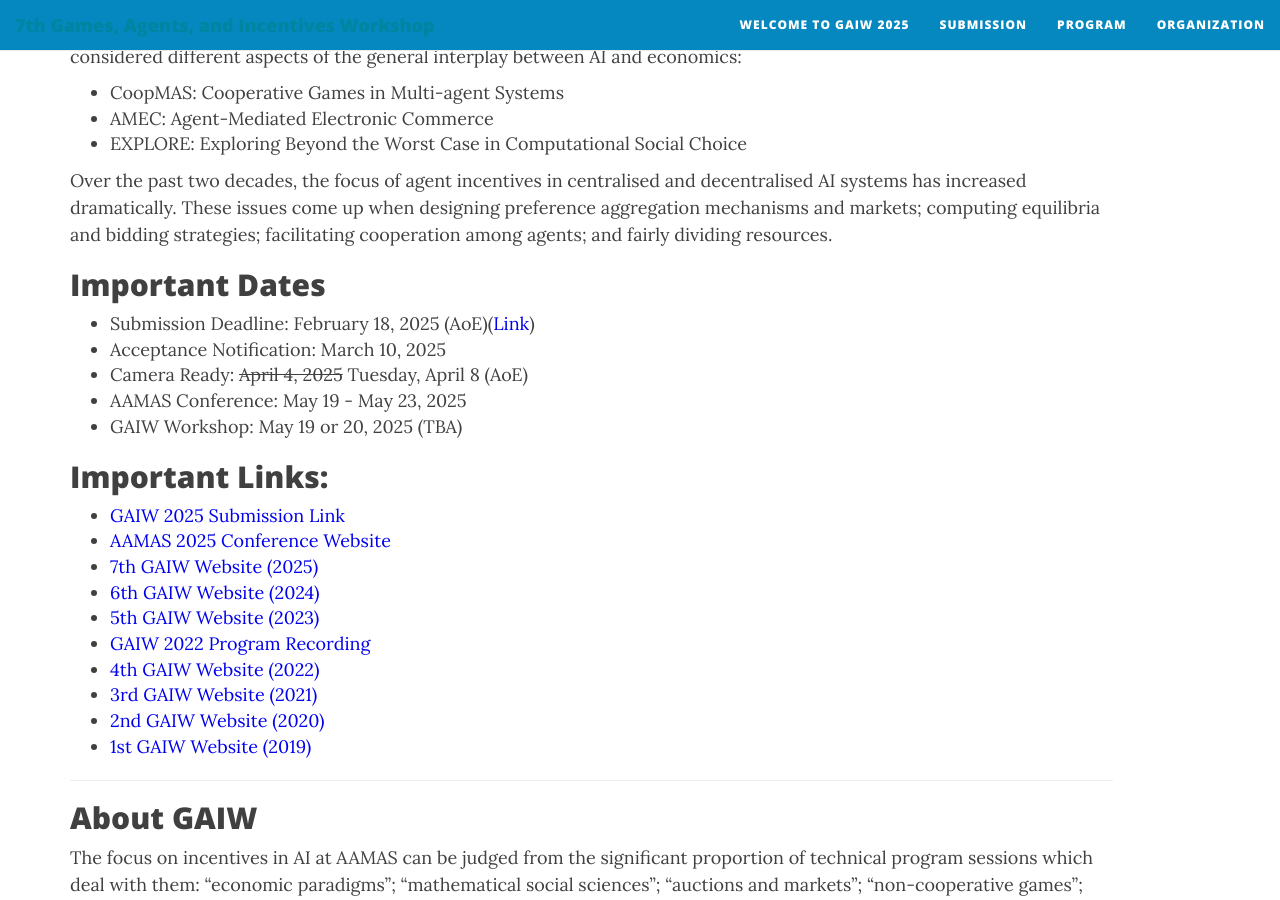
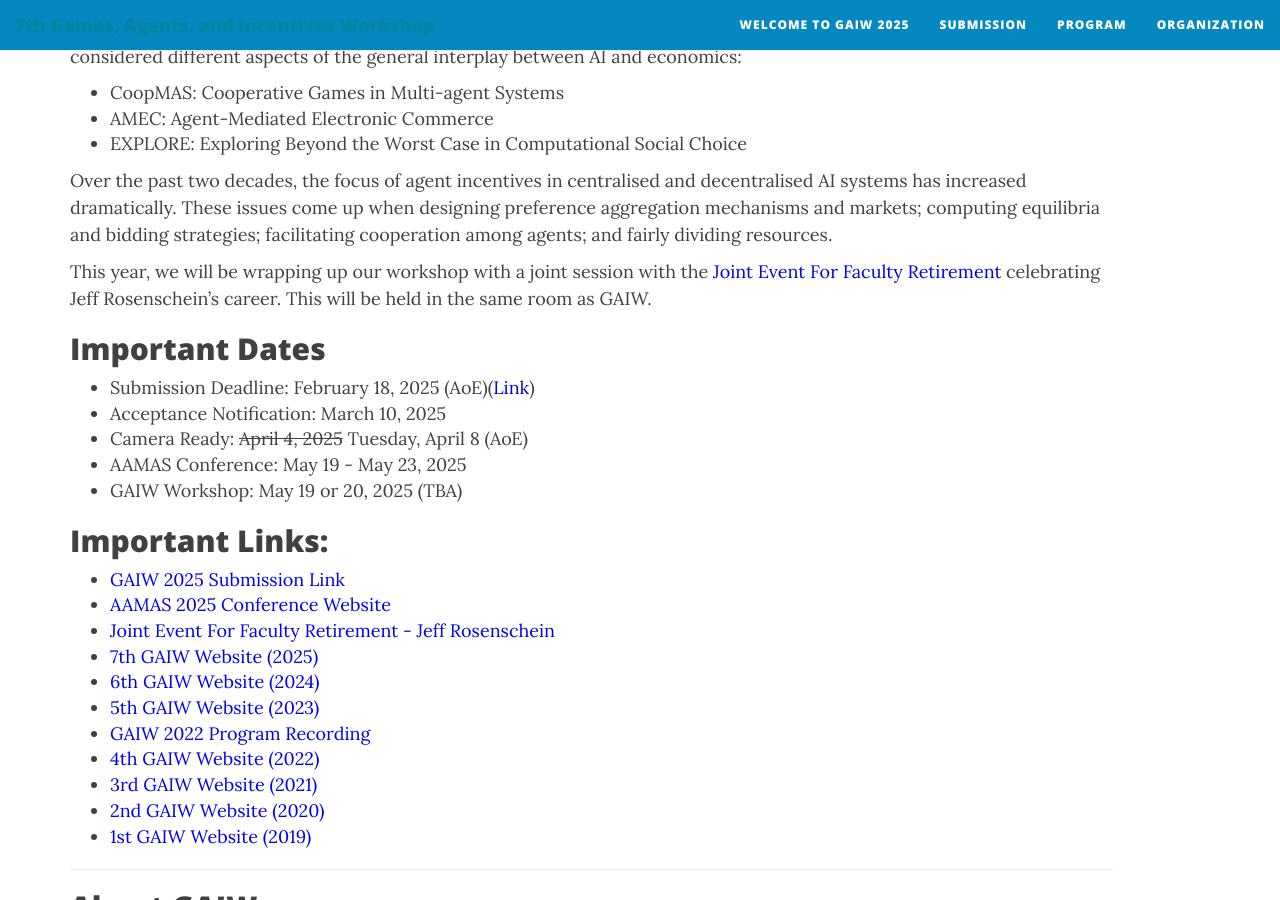
Before and after one commit to PrefLib/gaiw2025, a Jekyll site: the page built from index.md, in a window 1280 px wide and 900 px high, scrolled down 910 px. Built offline with Jekyll 4.4.1, drawn with Linux system fonts in a browser that asks for light colours; nearby versions of some CDN libraries.

Commit message:
Update index.md
Added retirement event

```diff
--- a/index.md
+++ b/index.md
@@ -28,6 +28,8 @@ Games, Agents and Incentives is a confederated workshop which focuses (obviously
 
 Over the past two decades, the focus of agent incentives in centralised and decentralised AI systems has increased dramatically. These issues come up when designing preference aggregation mechanisms and markets; computing equilibria and bidding strategies; facilitating cooperation among agents; and fairly dividing resources.
 
+This year, we will be wrapping up our workshop with a joint session with the [Joint Event For Faculty Retirement](https://sites.google.com/view/jeffrworkshopaamas25/home) celebrating Jeff Rosenschein's career.  This will be held in the same room as GAIW.
+
 ## Important Dates
 * Submission Deadline: February 18, 2025 (AoE)([Link](https://openreview.net/group?id=ifaamas.org/AAMAS/2025/Workshop/GAIW#tab-your-consoles))
 * Acceptance Notification: March 10, 2025
@@ -48,6 +50,7 @@ Over the past two decades, the focus of agent incentives in centralised and dece
 ## Important Links:
 * [GAIW 2025 Submission Link](https://openreview.net/group?id=ifaamas.org/AAMAS/2025/Workshop/GAIW#tab-your-consoles)
 * [AAMAS 2025 Conference Website](https://aamas2025.org/)
+* [Joint Event For Faculty Retirement - Jeff Rosenschein](https://sites.google.com/view/jeffrworkshopaamas25/home)
 * [7th GAIW Website (2025)](https://preflib.github.io/gaiw2025/)
 * [6th GAIW Website (2024)](https://preflib.github.io/gaiw2024/)
 * [5th GAIW Website (2023)](https://preflib.github.io/gaiw2023/)
```
